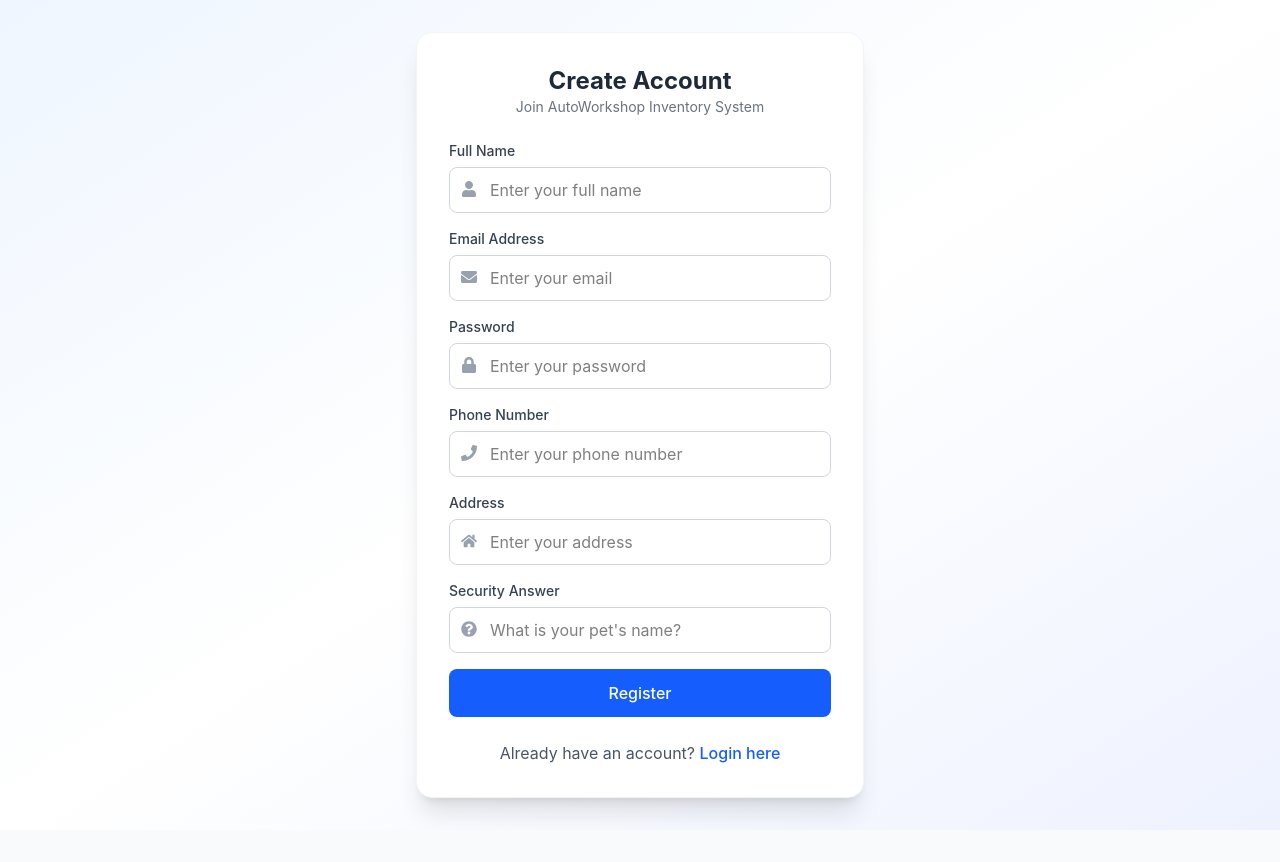
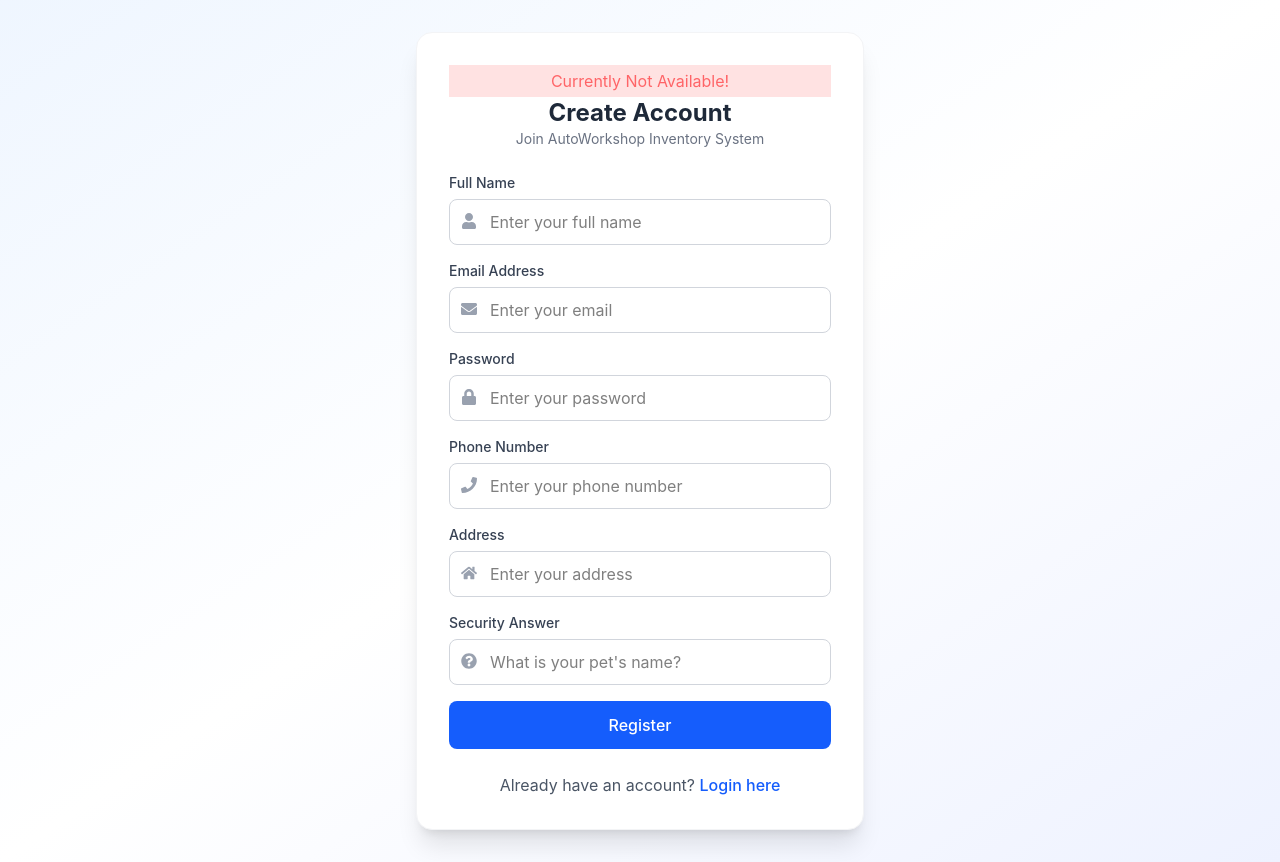
Before and after one commit to ahsaanmaj8-gif/AMB-AUTO-WHEEL-POS, a React (Vite) app in the folder frontend/: page /register in a window 1280 px wide. Before the commit the page ends 830 px from the top, so only its background shows below. Built offline with nearby package versions, Linux system fonts and the light colour scheme; a web font is replaced by a local one.

Commit message:
Amb Auto Wheel register page currently unavailable !

```diff
--- a/frontend/src/pages/Register.jsx
+++ b/frontend/src/pages/Register.jsx
@@ -52,6 +52,7 @@ const Register = () => {
     <div className="min-h-screen flex items-center justify-center bg-gradient-to-br from-blue-50 via-white to-indigo-50 py-8">
       <div className="bg-white p-8 rounded-2xl shadow-xl w-full max-w-md border border-gray-100">
         <div className="text-center mb-6">
+          <p className='text-red-400 p-1 bg-red-100'>Currently Not Available!</p>
           <h1 className="text-2xl font-bold text-gray-800">Create Account</h1>
           <p className="text-gray-500 text-sm">Join AutoWorkshop Inventory System</p>
         </div>
@@ -155,7 +156,8 @@ const Register = () => {
 
           <button
             type="submit"
-            disabled={loading}
+            // disabled={loading}
+            disabled="true"
             className="w-full bg-blue-600 text-white py-3 rounded-lg hover:bg-blue-700 transition-all duration-200 font-medium flex items-center justify-center gap-2"
           >
             {loading ? (
```
